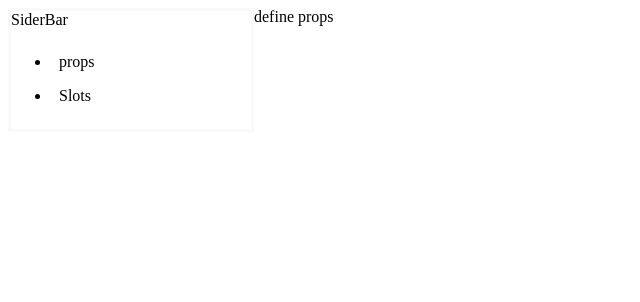
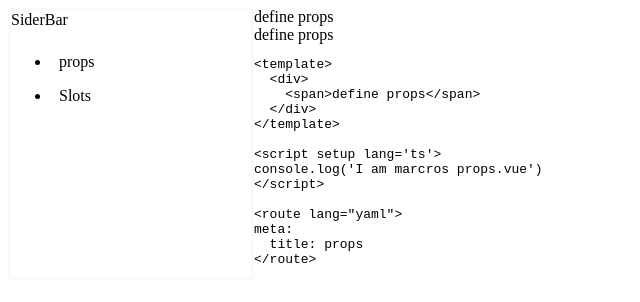
Before and after one commit to bigsnowballhehe/Vue-Feat-List, a Vue app: page / in a window 1280 px wide. Both pictures are taken after a click on the item "props". Shown: the top 302 px of the page, without its empty margins (0-640 px from the left). Built offline with nearby package versions, Linux system fonts and the light colour scheme.

Commit message:
feat:ver 1 but

```diff
--- a/src/pages/MacrosDefine/Props.vue
+++ b/src/pages/MacrosDefine/Props/components/props.vue
@@ -5,7 +5,7 @@
 </template>
 
 <script setup lang='ts'>
-console.log('I am marcros index.vue')
+console.log('I am marcros props.vue')
 </script>
 
 <route lang="yaml">
--- /dev/null
+++ b/src/pages/MacrosDefine/Props/index.vue
@@ -0,0 +1,18 @@
+<template>
+  <div>
+    <props />
+    <span>define props</span>
+    <pre><code>{{ code }}</code></pre>
+  </div>
+</template>
+
+<script setup lang='ts'>
+import props from './components/props.vue'
+import propsStr from './components/props.vue?raw'
+const code = ref(propsStr)
+</script>
+
+<route lang="yaml">
+meta:
+  title: props
+</route>
--- a/vite.config.ts
+++ b/vite.config.ts
@@ -11,7 +11,9 @@ export default defineConfig(({ mode }) => ({
   base: './',
   plugins: [
     vue(),
-    Pages(),
+    Pages({
+      exclude: ['**/components/*.vue'],
+    }),
     Layouts(),
     UnoCSS({
       presets: [presetUno()],
```
